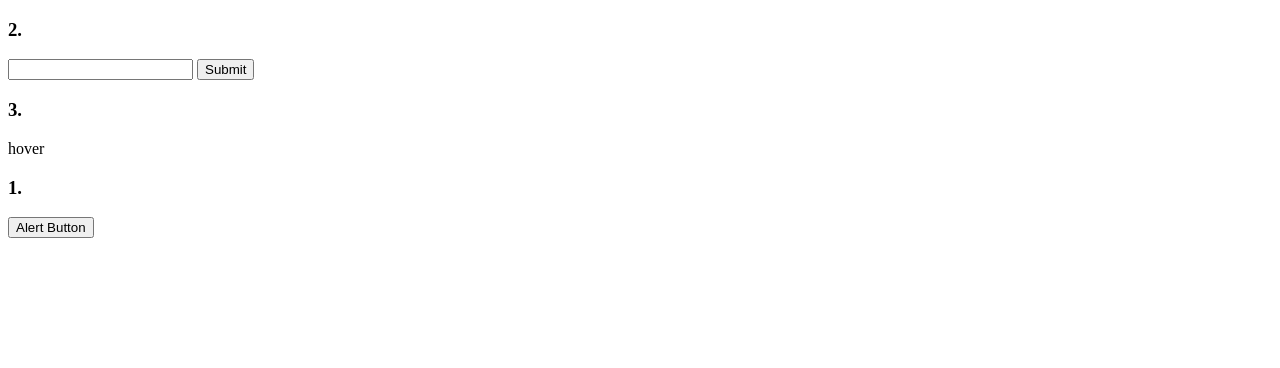
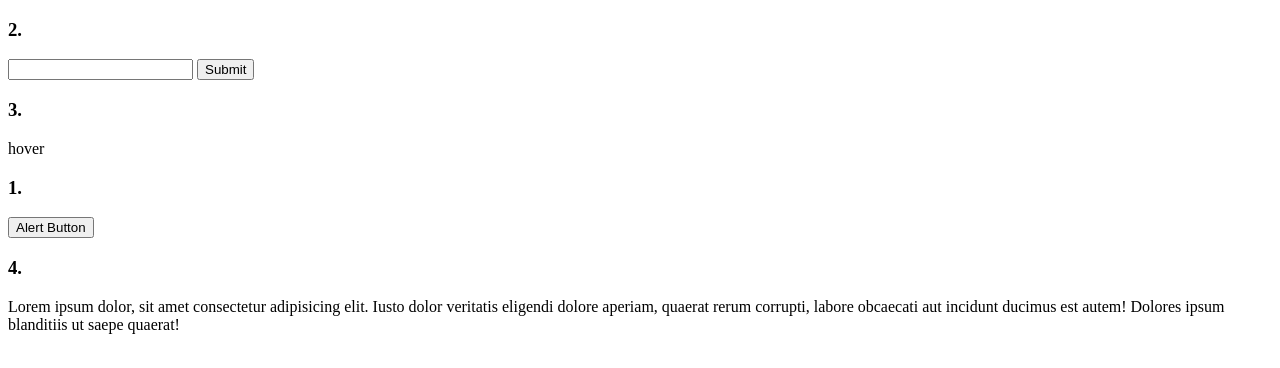
Before and after one commit to PJ-J/ManipulatingHTMLDomjQuery, a plain HTML site: page DOM/index.html in a window 1280 px wide. Drawn offline with Linux system fonts and the light colour scheme.

Commit message:
finished #4 DOM

```diff
--- a/DOM/app.js
+++ b/DOM/app.js
@@ -28,6 +28,7 @@ document.addEventListener("DOMContentLoaded", function () {
     alert(text);
   });
 
+  // select hover div and associated functions
   document.getElementById("hoverdiv").addEventListener("mouseover", over);
 
   document.getElementById("hoverdiv").addEventListener("mouseout", out);
@@ -39,4 +40,33 @@ document.addEventListener("DOMContentLoaded", function () {
   function out() {
     document.getElementById("hoverdiv").style.background = "white";
   }
+
+  // displaying number corresponding to covalence instructions
+  let h34 = document.createElement("h3");
+  let h3Text4 = document.createTextNode("4.");
+  h34.appendChild(h3Text4);
+  document.body.appendChild(h34);
+
+  //random color function
+  let randColor =
+      "rgb(" +
+      Math.floor(Math.random() * 255) +
+      "," +
+      Math.floor(Math.random() * 255) +
+      "," +
+      Math.floor(Math.random() * 255) +
+      ")";
+
+  //create p element with text
+  let para = document.createElement("p");
+  let paraText = document.createTextNode("Lorem ipsum dolor, sit amet consectetur adipisicing elit. Iusto dolor veritatis eligendi dolore aperiam, quaerat rerum corrupti, labore obcaecati aut incidunt ducimus est autem! Dolores ipsum blanditiis ut saepe quaerat!");
+  para.appendChild(paraText);
+  document.body.appendChild(para);
+  para.id = "ptext";
+
+  let ptext = document.getElementById("ptext")
+
+  ptext.addEventListener("click", function() {
+    ptext.style.color = randColor;
+  });
 });
```
Also changed, not shown: DOM/index.html (+1 -0 lines).
